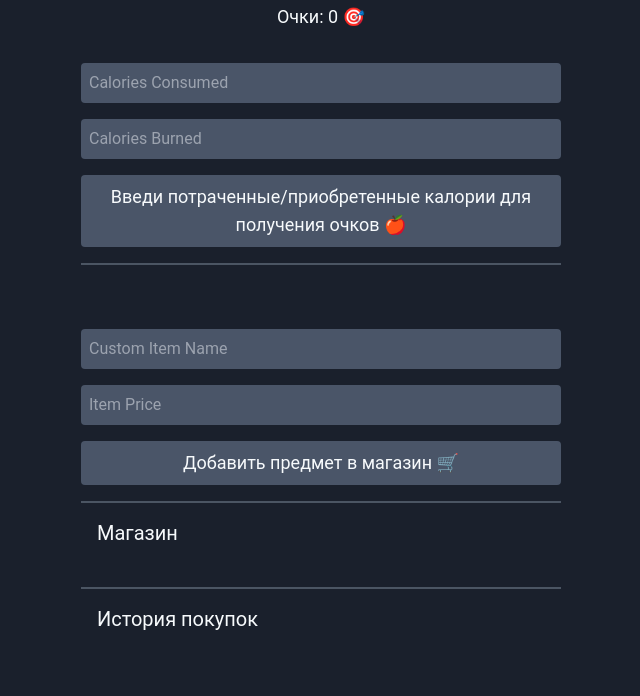
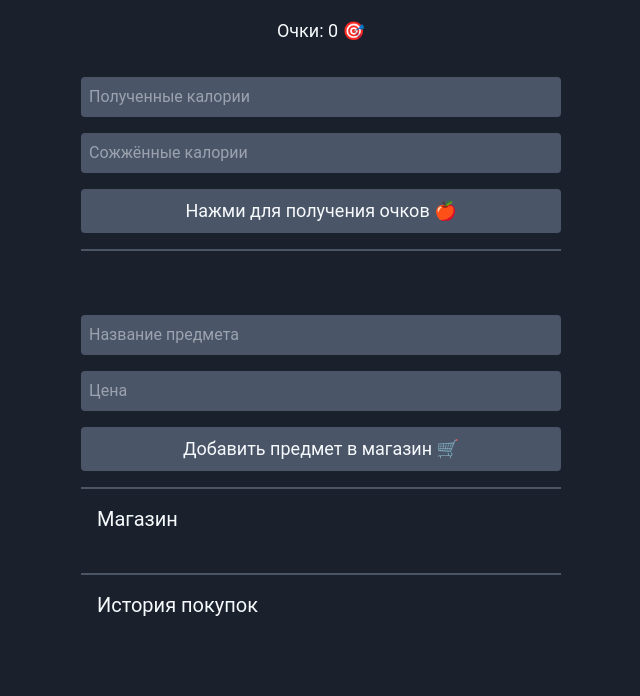
Before and after one commit to MIMIC9899/diet-site, a plain HTML site: page index.html in a window 1280 px wide. Shown: the part 104-800 px from the top of the page, without its empty margins (319-959 px from the left). Drawn offline with nearby package versions, Linux system fonts and the light colour scheme.

Commit message:
Update index.html

```diff
--- a/index.html
+++ b/index.html
@@ -27,17 +27,17 @@
             Очки: <span id="diet-points">0</span> 🎯
         </div>
         <form id="diet-form" class="flex flex-col space-y-4">
-            <input type="number" class="form-input p-2 rounded" id="cal-consumed" placeholder="Calories Consumed" required>
-            <input type="number" class="form-input p-2 rounded" id="cal-burned" placeholder="Calories Burned" required>
-            <button type="button" class="form-button p-2 rounded text-lg" onclick="calculateDietPoints()">Введи потраченные/приобретенные калории для получения очков 🍎</button>
+            <input type="number" class="form-input p-2 rounded" id="cal-consumed" placeholder="Полученные калории" required>
+            <input type="number" class="form-input p-2 rounded" id="cal-burned" placeholder="Сожжённые калории" required>
+            <button type="button" class="form-button p-2 rounded text-lg" onclick="calculateDietPoints()">Нажми для получения очков 🍎</button>
         </form>
         <div id="diet-points-output" class="mt-4 p-4 border-t-2 border-gray-600 text-center">
             <!-- Diet Points Output will appear here -->
         </div>
 
         <form id="store-form" class="flex flex-col space-y-4 mt-8">
-            <input type="text" class="form-input p-2 rounded" id="item-name" placeholder="Custom Item Name" required>
-            <input type="number" class="form-input p-2 rounded" id="item-price" placeholder="Item Price" required>
+            <input type="text" class="form-input p-2 rounded" id="item-name" placeholder="Название предмета" required>
+            <input type="number" class="form-input p-2 rounded" id="item-price" placeholder="Цена" required>
             <button type="button" class="form-button p-2 rounded text-lg" onclick="addItemToStore()">Добавить предмет в магазин 🛒</button>
         </form>
         <div id="store-output" class="mt-4 p-4 border-t-2 border-gray-600">
```
